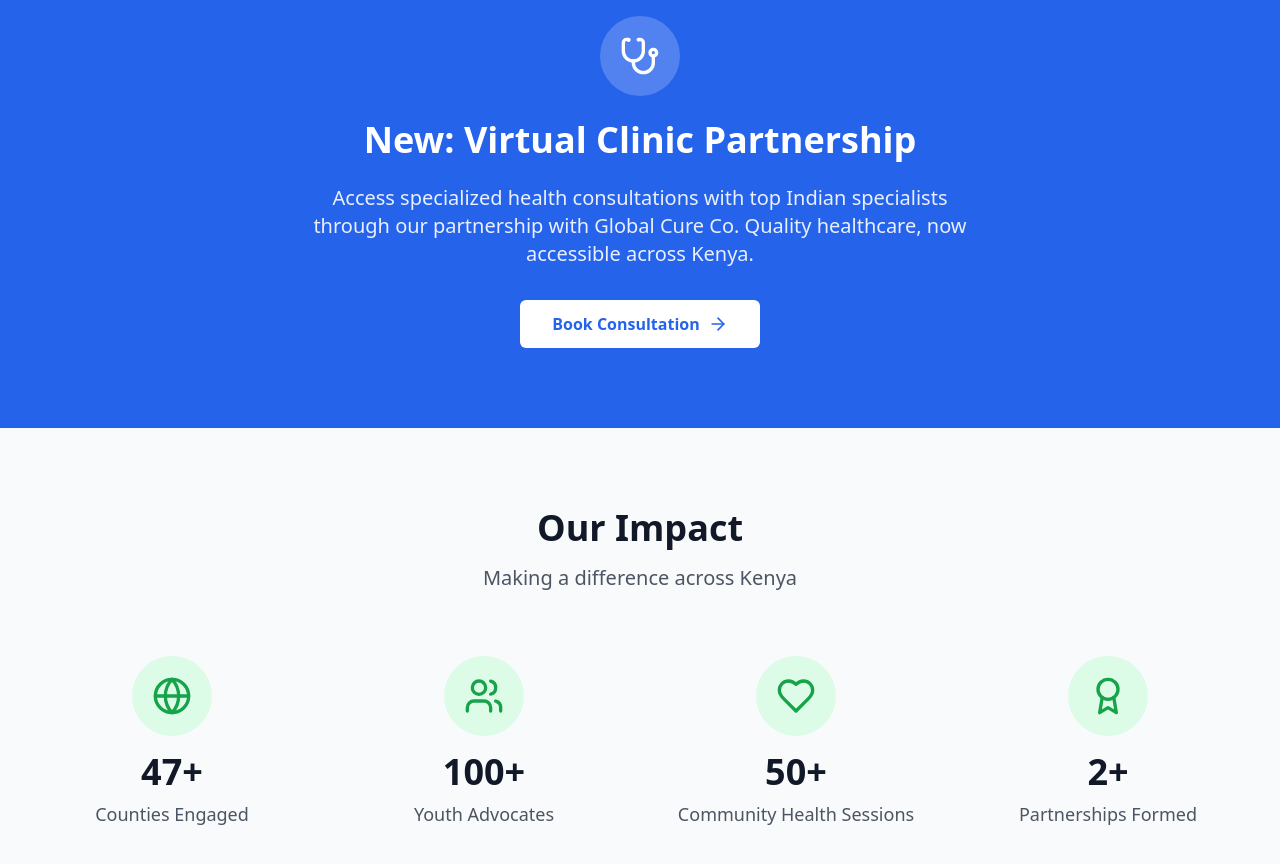
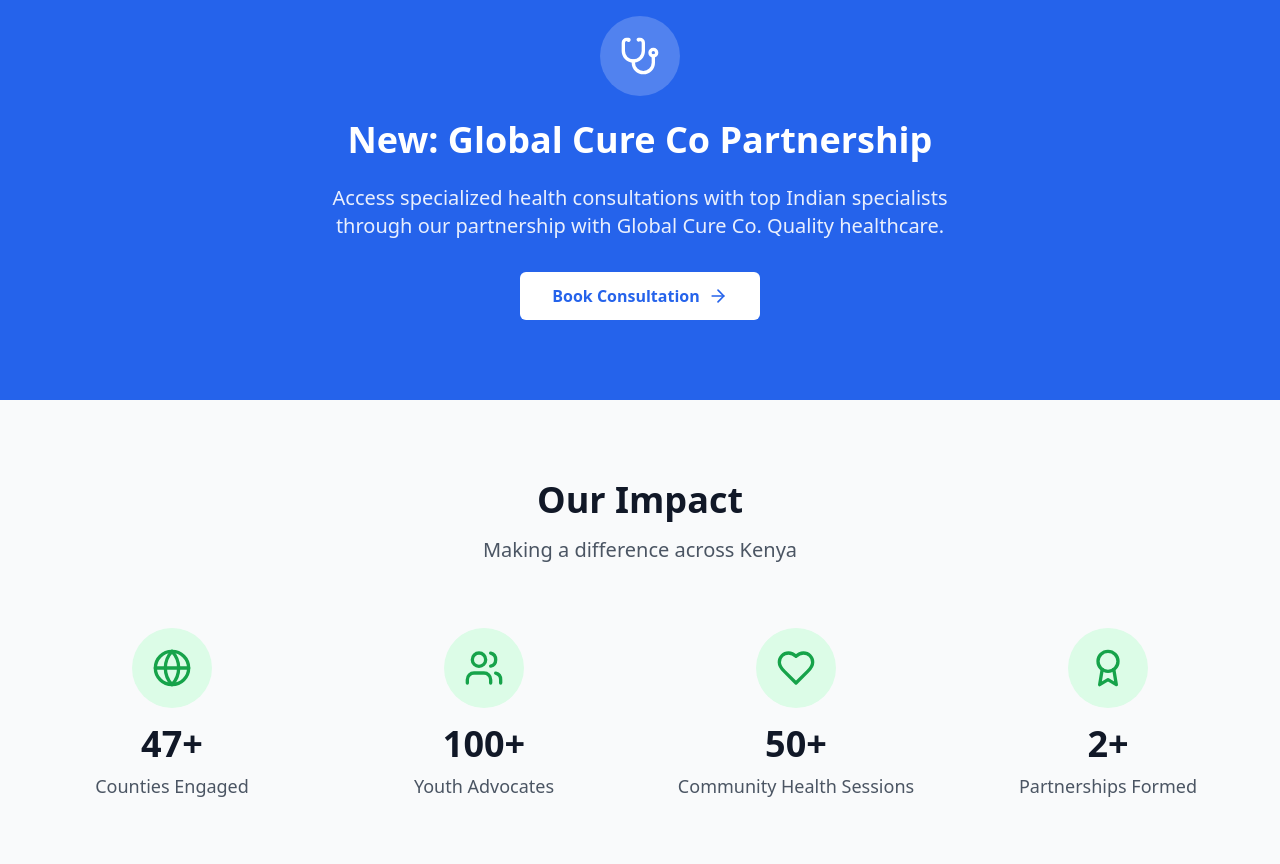
Before and after one commit to kennan675/Tmhealthx, a React (Vite) app: page / in a window 1280 px wide. Shown: the part 1760-2624 px from the top of the page. Built offline with nearby package versions, Linux system fonts and the light colour scheme.

Commit message:
Updated Homepage.tsx

```diff
--- a/src/pages/Homepage.tsx
+++ b/src/pages/Homepage.tsx
@@ -155,11 +155,11 @@
                 <Stethoscope className="h-10 w-10" />
               </div>
               <h2 className="text-3xl md:text-4xl font-bold mb-6">
-                New: Virtual Clinic Partnership
+                New: Global Cure Co Partnership
               </h2>
               <p className="text-xl mb-8 max-w-2xl mx-auto opacity-90">
                 Access specialized health consultations with top Indian specialists through our partnership with Global Cure Co.
-                Quality healthcare, now accessible across Kenya.
+                Quality healthcare.
               </p>
               <Link
                 to="/virtual-clinic"
```
